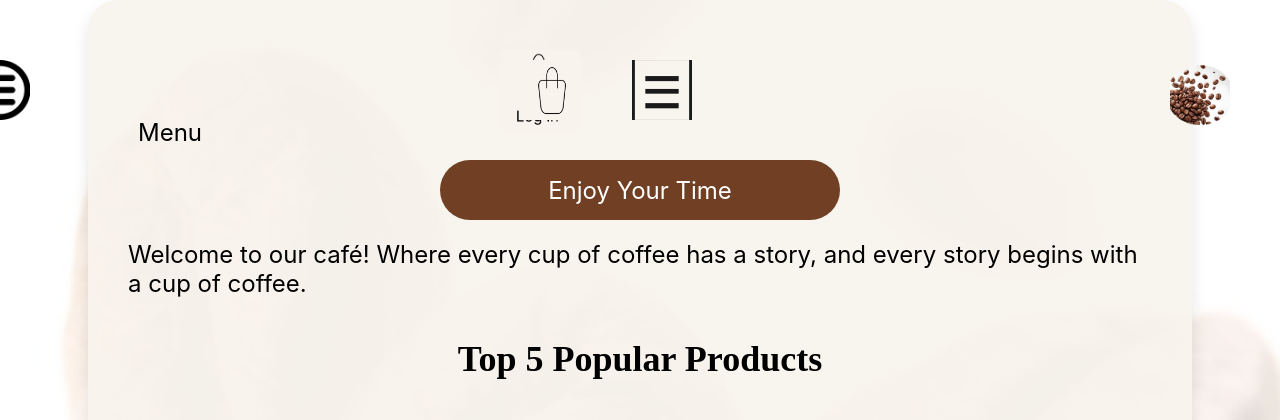
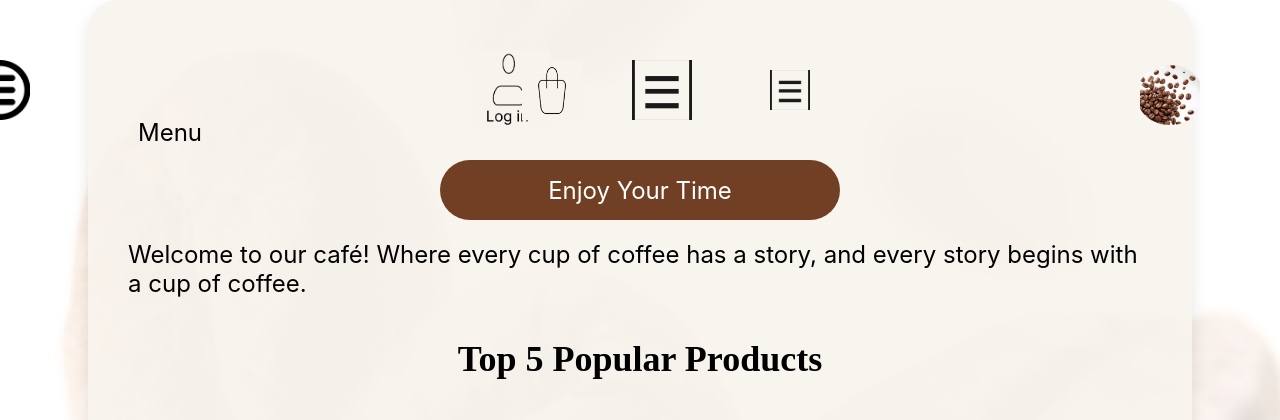
Before and after one commit to tahamoghaddam/CoffeeShop, a Django app: page /HexaCafe/home/ in a window 1280 px wide. Shown: the top 420 px of the page. Run offline with Django 5.2, Linux system fonts and the light colour scheme.

Commit message:
Update home.html

```diff
--- a/HexaCafe/templates/home.html
+++ b/HexaCafe/templates/home.html
@@ -20,7 +20,7 @@
           <div class="group-8"></div>
           <div class="group-9"></div>
           <div class="gg-menu-round"><div class="group-1"></div></div>
-
+          <div class="vector"></div>
         </div>
         <span class="menu">Menu</span>
         <div class="flex-row-c">
```
